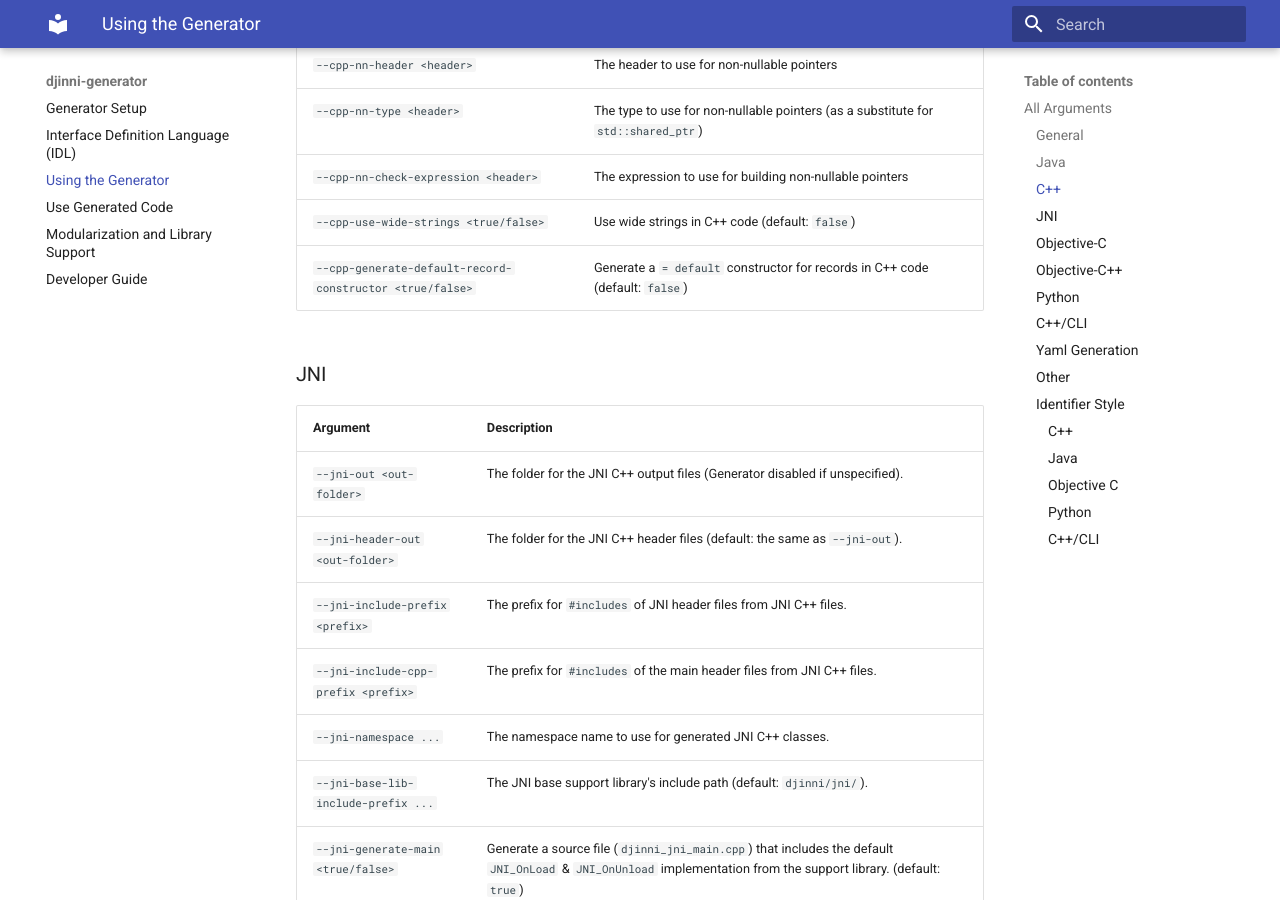
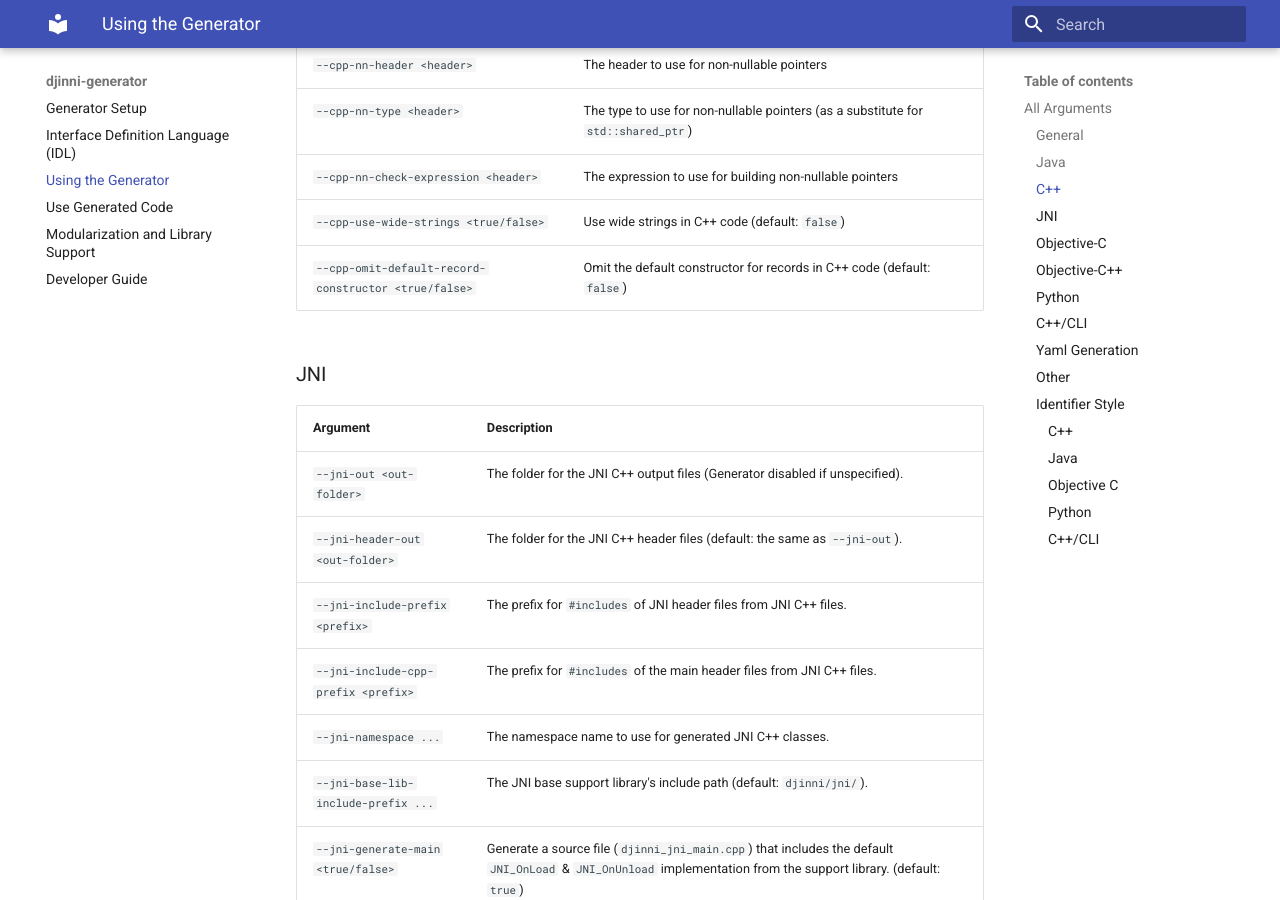
Before and after one commit to cross-language-cpp/djinni-generator, an MkDocs documentation site: the page built from docs/cli-usage.md, in a window 1280 px wide and 900 px high, scrolled down 2494 px. Built offline with MkDocs 1.6.1 and Material for MkDocs 9.7.7, drawn with Linux system fonts in a browser that asks for light colours.

Commit message:
Update docs

```diff
--- a/docs/cli-usage.md
+++ b/docs/cli-usage.md
@@ -77,7 +77,7 @@ djinni \
 | `--cpp-nn-type <header>` | The type to use for non-nullable pointers (as a substitute for `std::shared_ptr`) |
 | `--cpp-nn-check-expression <header>` | The expression to use for building non-nullable pointers |
 | `--cpp-use-wide-strings <true/false>` | Use wide strings in C++ code (default: `false`) |
-| `--cpp-generate-default-record-constructor <true/false>` | Generate a `= default` constructor for records in C++ code (default: `false`) |
+| `--cpp-omit-default-record-constructor <true/false>` | Omit the default constructor for records in C++ code (default: `false`) |
 
 ### JNI
 
```
